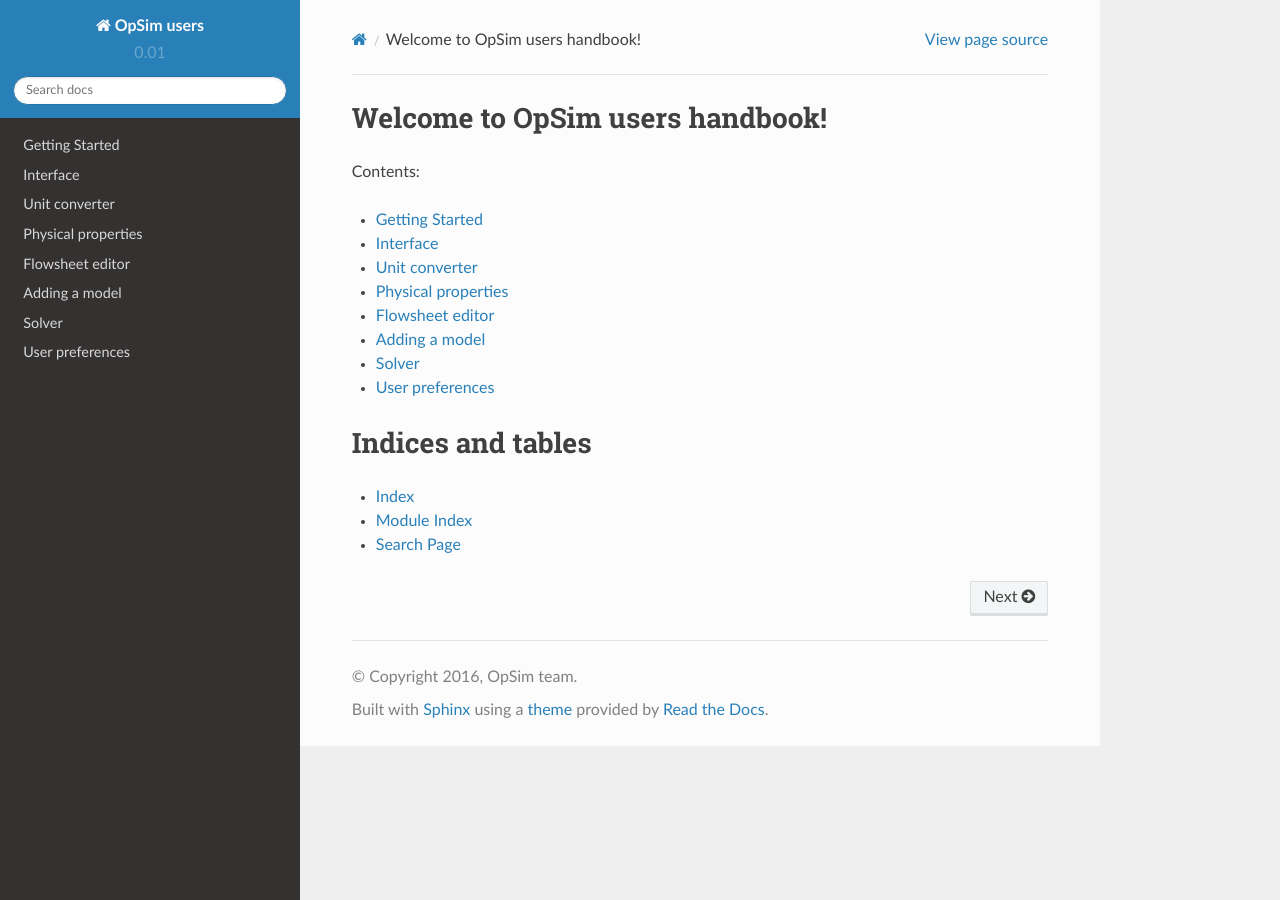
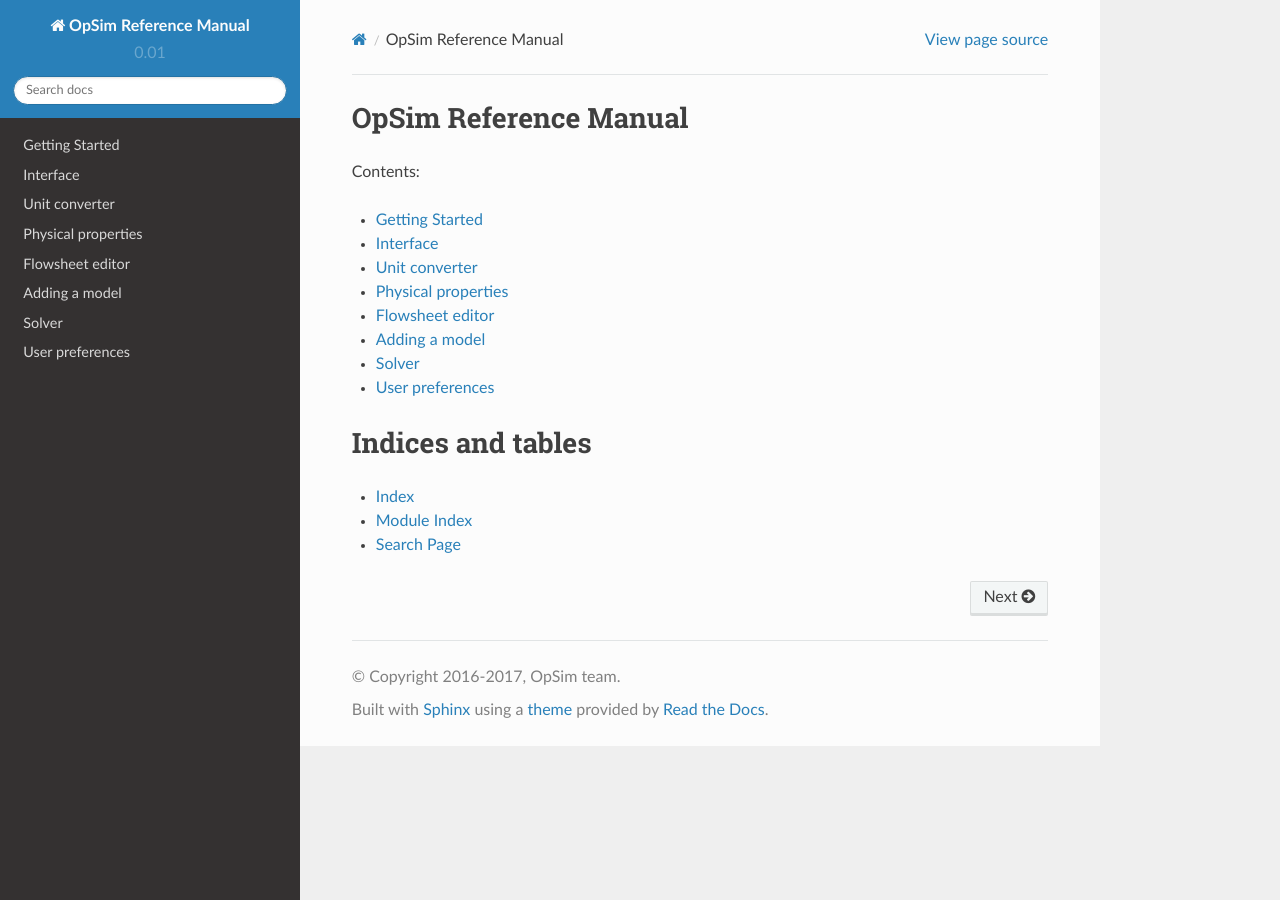
Before and after one commit to opsim/opsim, a Sphinx documentation site: the page built from docs/users/source/index.rst, in a window 1280 px wide. Built offline with Sphinx 7.4.7 and the Read the Docs theme 2.0.0, drawn with Linux system fonts in a browser that asks for light colours.

Commit message:
renamed "users handbook" to "OpSim Reference Manual"

```diff
--- a/docs/users/source/conf.py
+++ b/docs/users/source/conf.py
@@ -50,8 +50,8 @@
 master_doc = 'index'
 
 # General information about the project.
-project = 'OpSim users'
-copyright = '2016, OpSim team'
+project = 'OpSim Reference Manual'
+copyright = '2016-2017, OpSim team'
 author = 'OpSim team'
 
 # The version info for the project you're documenting, acts as replacement for
--- a/docs/users/source/index.rst
+++ b/docs/users/source/index.rst
@@ -1,10 +1,10 @@
-.. OpSim users handbook master file, created by
+.. OpSim Reference Manual master file, created by
    sphinx-quickstart on Sat Apr  2 15:58:40 2016.
    You can adapt this file completely to your liking, but it should at least
    contain the root `toctree` directive.
 
-Welcome to OpSim users handbook!
-=======================================
+OpSim Reference Manual
+======================
 
 Contents:
 
```
